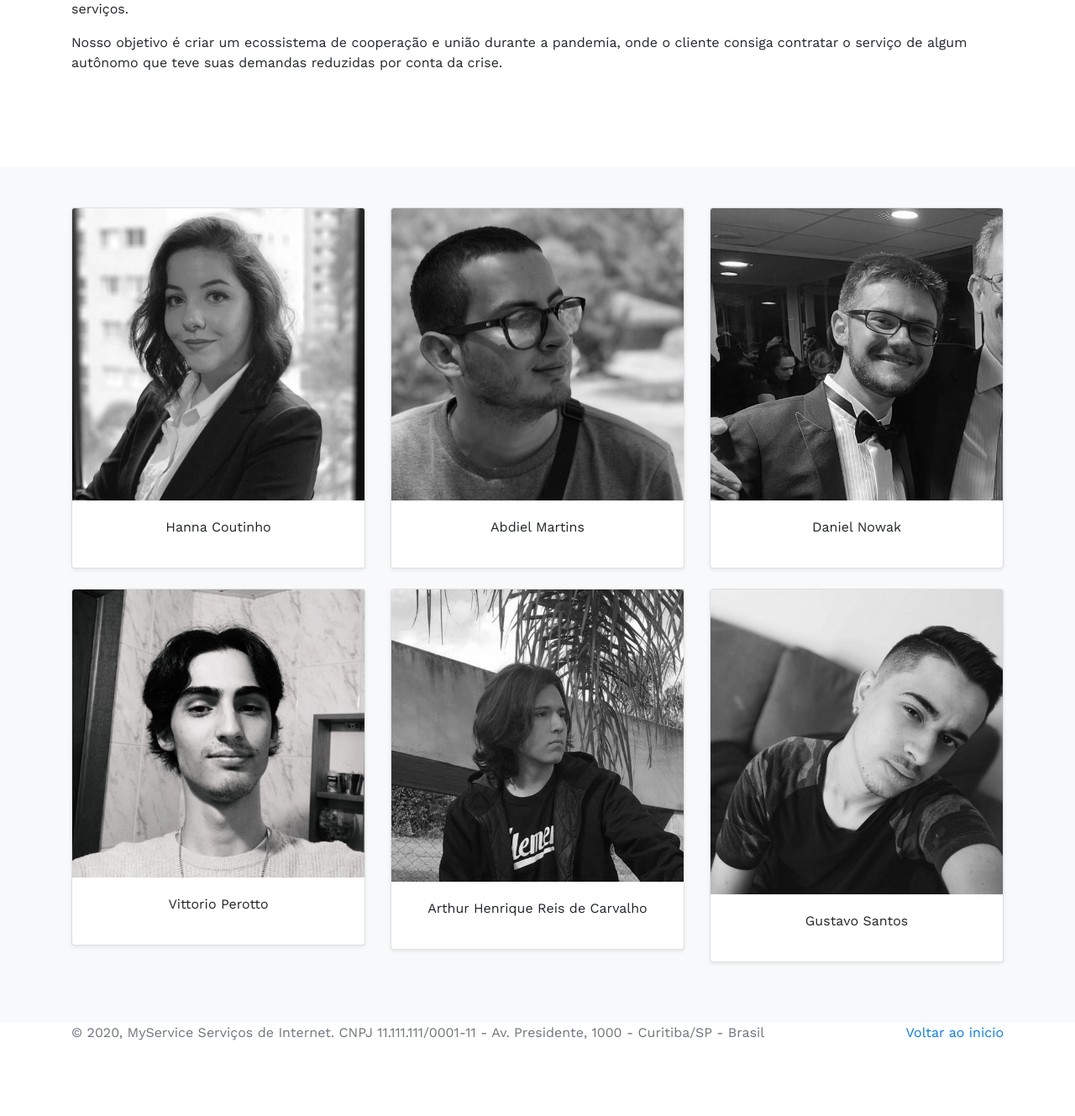
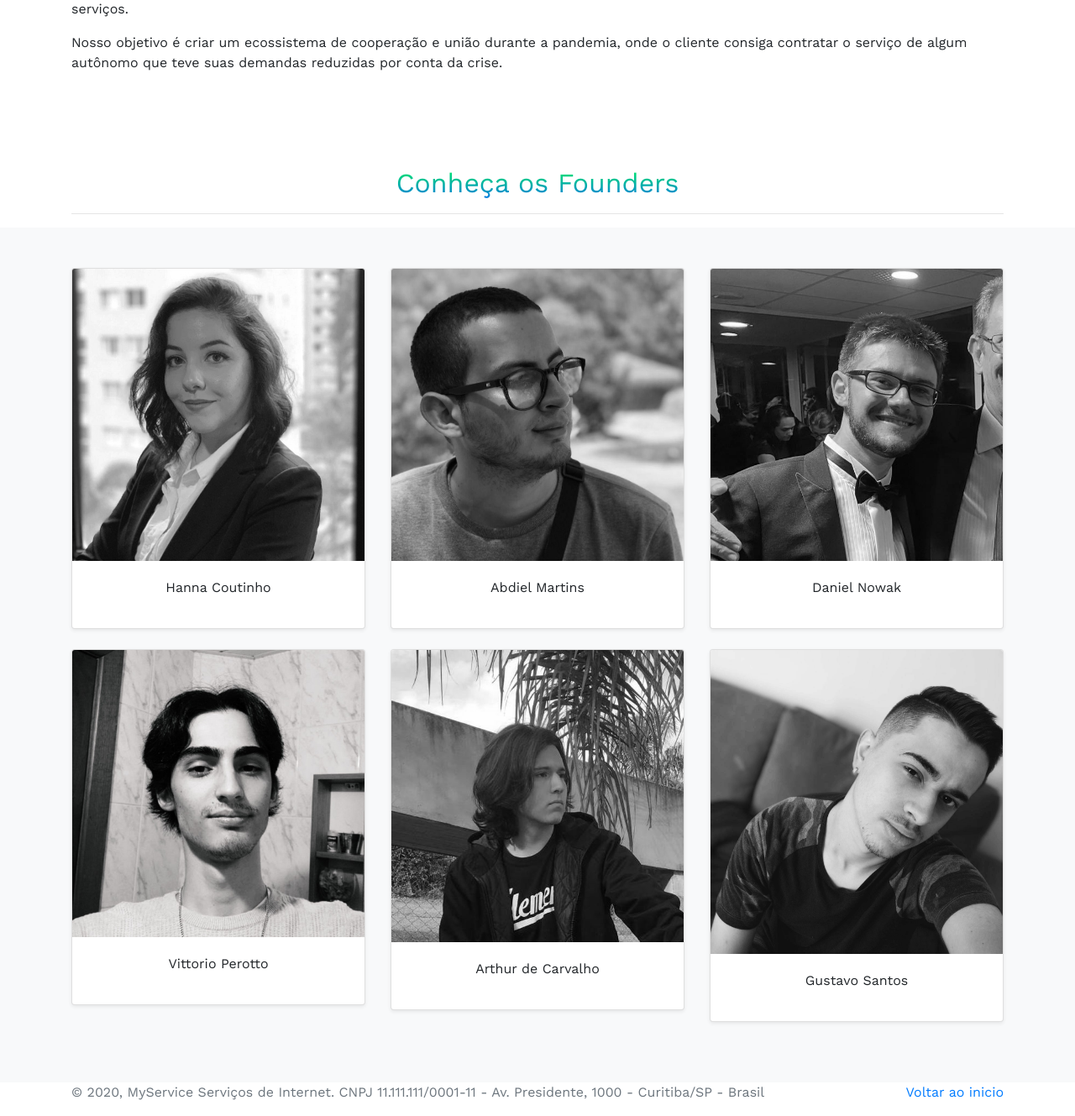
Before and after one commit to abdielmartins/myservice, a Django app: page /about in a window 1280 px wide. Shown: the part 256-1585 px from the top of the page at 84% size. Before the commit the page ends 1495 px from the top, so only its background shows below. Run offline with Django 3.2, Linux system fonts and the light colour scheme; some libraries are stand-ins or nearby versions.

Commit message:
founder tittle

```diff
--- a/templates/about.html
+++ b/templates/about.html
@@ -54,6 +54,12 @@
             </p>
           </div>
       </div>
+
+
+    <div class="container text-center">
+      <h1 class="display-3" id="gradient">Conheça os Founders</h1>
+      <hr>
+    </div>
 
 <div class="album py-5 bg-light">
     <div class="container text-center">
@@ -112,7 +118,7 @@
           <div class="card mb-4 shadow-sm">
             <img class="card-img-top" src="{% static "images/founders/arthur-alt.jpeg" %}" alt="Card image cap">
             <div class="card-body">
-              <p class="card-text">Arthur Henrique Reis de Carvalho</p>
+              <p class="card-text">Arthur de Carvalho</p>
               <div class="d-flex justify-content-between align-items-center">
                 <div class="btn-group">
                 </div>
```
